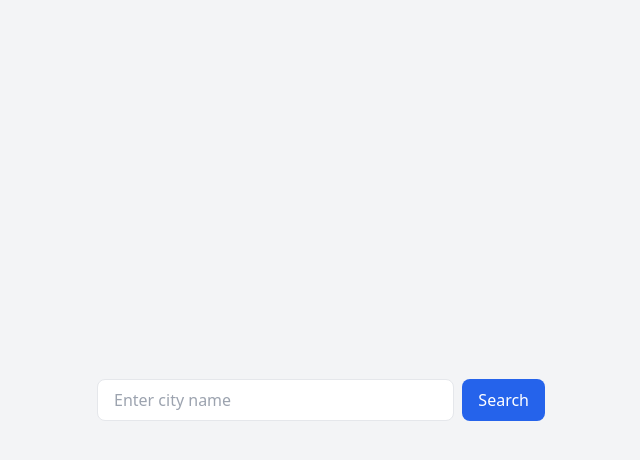
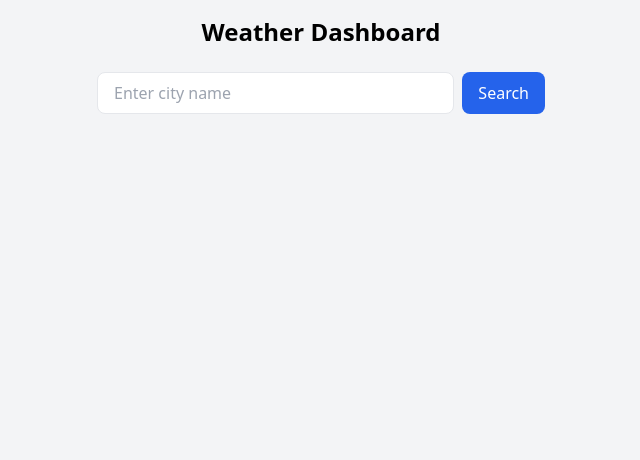
Before and after one commit to bukumzy/WeatherApp, a React (Vite) app in the folder weather-dashboard/: page / in a window 1280 px wide. Shown: the top 460 px of the page, without its empty margins (319-959 px from the left). Built offline with nearby package versions, Linux system fonts and the light colour scheme.

Commit message:
added API key from OpenWeatherMap

```diff
--- a/weather-dashboard/src/App.jsx
+++ b/weather-dashboard/src/App.jsx
@@ -1,15 +1,60 @@
+import { useState } from "react";
 import SearchBar from "./components/SearchBar";
 
 function App() {
-  const handleSearch = (city) => {
-    console.log("Searching for:", city);
+  const [weather, setWeather] = useState(null);
+  const [error, setError] = useState("");
+  const [loading, setLoading] = useState(false);
+
+  const API_KEY = import.meta.env.VITE_WEATHER_API_KEY;
+
+  const handleSearch = async (city) => {
+    setLoading(true);
+    setError("");
+    setWeather(null);
+
+    try {
+      const response = await fetch(
+        `https://api.openweathermap.org/data/2.5/weather?q=${city}&appid=${API_KEY}&units=metric`
+      );
+
+      if (!response.ok) {
+        throw new Error("City not found");
+      }
+
+      const data = await response.json();
+      setWeather(data);
+    } catch (err) {
+      setError(err.message);
+    } finally {
+      setLoading(false);
+    }
   };
 
   return (
-    <div className="min-h-screen flex items-center justify-center bg-gray-100 p-4">
+    <div className="min-h-screen bg-gray-100 p-4">
+      <h1 className="text-2xl font-bold text-center mb-6">
+        Weather Dashboard
+      </h1>
+
       <SearchBar onSearch={handleSearch} />
+
+      {loading && (
+        <p className="text-center mt-4">Loading...</p>
+      )}
+
+      {error && (
+        <p className="text-center mt-4 text-red-600">{error}</p>
+      )}
+
+      {weather && (
+        <pre className="mt-6 bg-white p-4 rounded-lg max-w-md mx-auto overflow-x-auto">
+          {JSON.stringify(weather, null, 2)}
+        </pre>
+      )}
     </div>
   );
 }
 
 export default App;
+console.log(import.meta.env.VITE_WEATHER_API_KEY);
```
Also changed, not shown: 1 other file (tests, documents, lock files or other folders).
